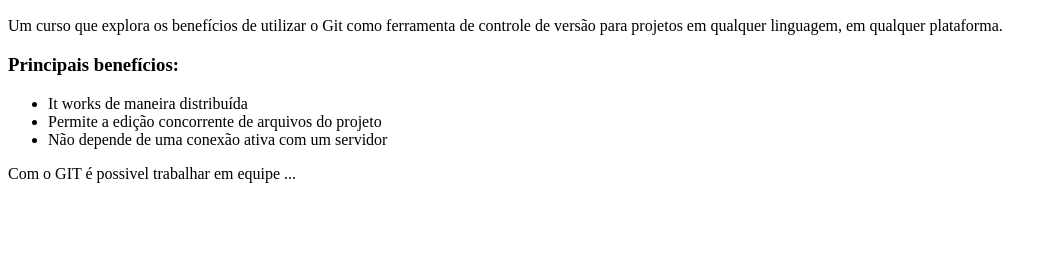
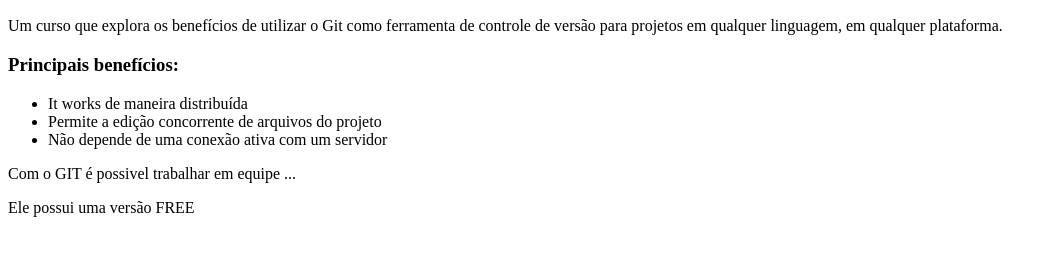
Before and after one commit to andrevidal/curso-git, a plain HTML site: page index.html in a window 1280 px wide. Shown: the part 96-352 px from the top of the page, without its empty margins (0-1057 px from the left). Drawn offline with Linux system fonts and the light colour scheme.

Commit message:
Adicionando parágrafo FREE

```diff
--- a/index.html
+++ b/index.html
@@ -14,5 +14,6 @@
         </ul>
 		<p>Com o GIT é possivel trabalhar em equipe ...
 		</p>
+		<p>Ele possui uma versão FREE </p>
 	</body>
 </html>
```
